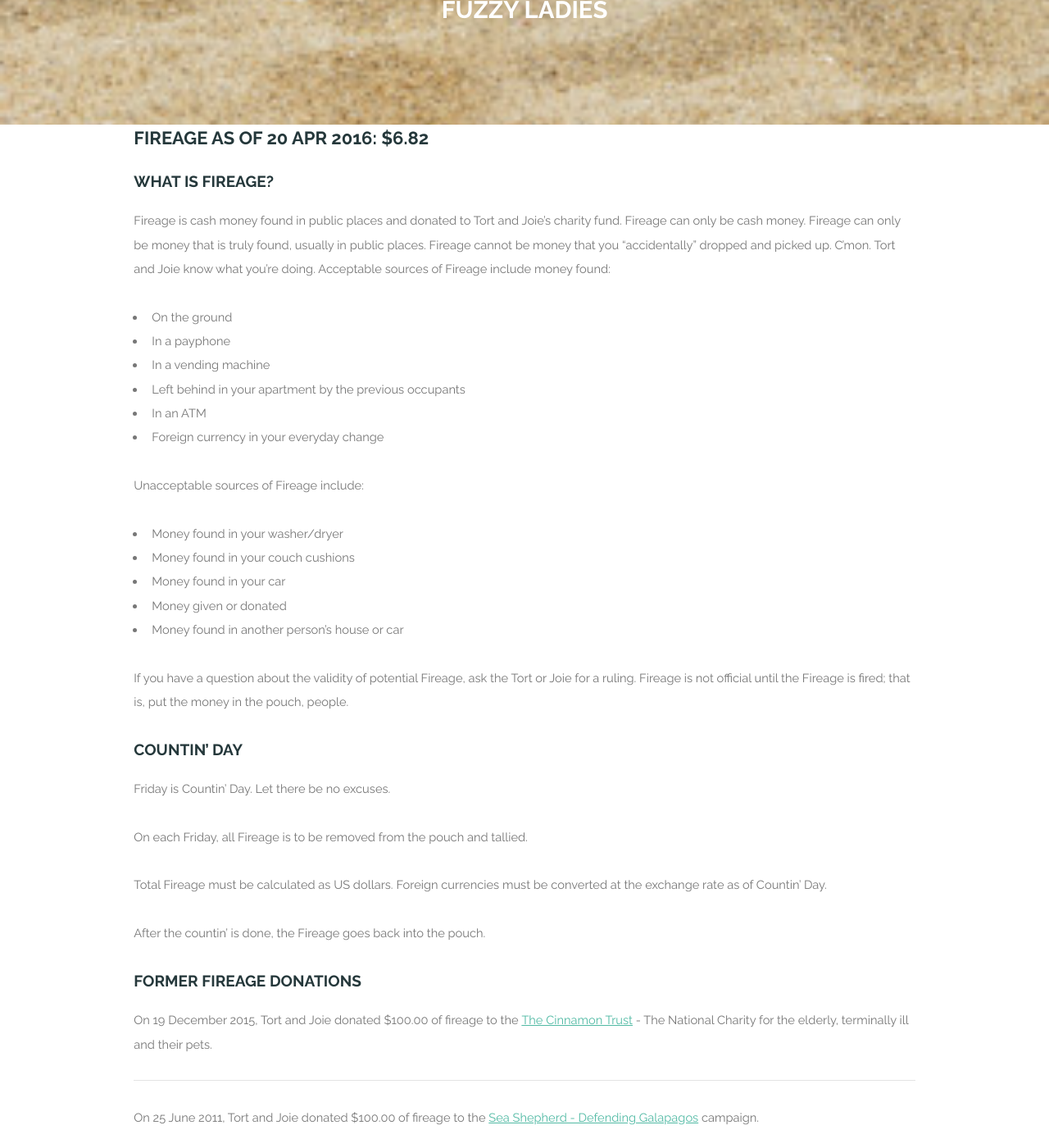
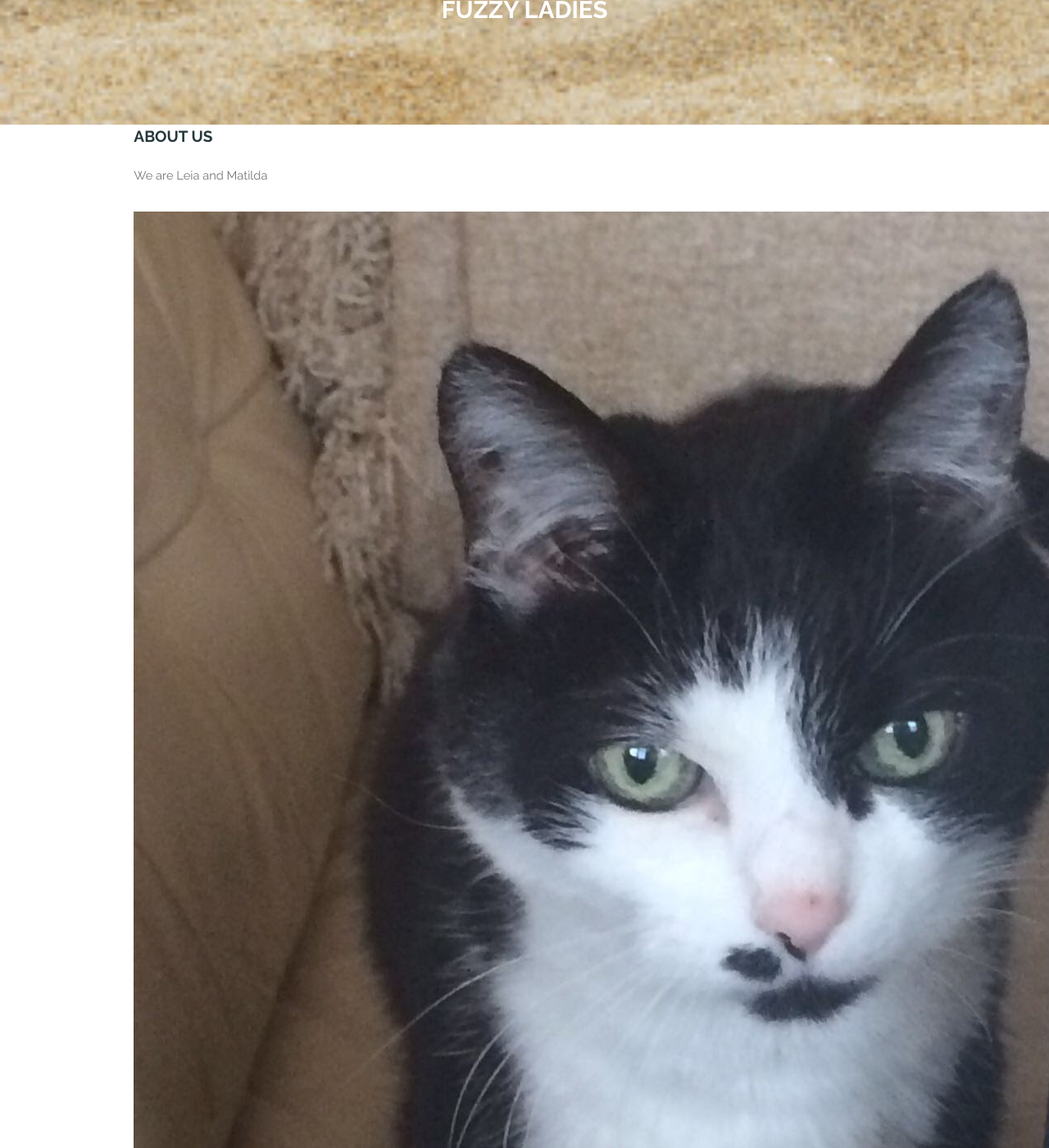
Before and after one commit to jaypalexa/leia-and-matilda, a Jekyll site: the page built from pages/about-us.md, in a window 1280 px wide and 1400 px high, scrolled down 451 px. Shown: the whole window at 82% size. Built offline with Jekyll 4.4.1, drawn with Linux system fonts in a browser that asks for light colours; some of the changed text lies outside the part shown.

Commit message:
Changes to _config.yml; Rudimentary About Us page.

```diff
--- a/_config.yml
+++ b/_config.yml
@@ -9,7 +9,7 @@ highlighter: rouge
 # Themes are encouraged to use these universal variables
 # so be sure to set them if your theme uses them.
 #
-title : Tort and Joie
+title : Leia and Matilda
 author :
   name : nil
   email : nil
@@ -17,10 +17,10 @@ author :
   twitter : nil
   feedburner : nil
 
-url: http://www.tortandjoie.com
+url: http://www.leia-and-matilda.com
 # url: https://jaypalexa.github.io
-# baseurl: /tortandjoie
-production_url : https://jaypalexa.github.io/tortandjoie/
+# baseurl: /leia-and-matilda
+production_url : https://jaypalexa.github.io/leia-and-matilda/
 # favicon: /favicon.ico
 # theme: minima
 
--- a/pages/about-us.md
+++ b/pages/about-us.md
@@ -1,41 +1,10 @@
 ---
 layout: default
-title: Fireage
+title: About Us
 ---
 <div>
-<h2>Fireage as of 20 Apr 2016: <strong>$6.82</strong></h2>
-  <h3>What is Fireage?</h3>
-  <p>Fireage is cash money found in public places and donated to Tort and Joie’s charity fund. Fireage can only be cash money. Fireage can only be money that is truly found, usually in public places. Fireage cannot be money that you “accidentally” dropped and picked up. C’mon. Tort and Joie know what you’re doing. Acceptable sources of Fireage include money found:</p>
-  <ul>
-    <li>On the ground</li>
-    <li>In a payphone</li>
-    <li>In a vending machine</li>
-    <li>Left behind in your apartment by the previous occupants</li>
-    <li>In an ATM</li>
-    <li>Foreign currency in your everyday change</li>
-  </ul>
-  <p>Unacceptable sources of Fireage include:</p>
-  <ul>
-    <li>Money found in your washer/dryer</li>
-    <li>Money found in your couch cushions</li>
-    <li>Money found in your car</li>
-    <li>Money given or donated</li>
-    <li>Money found in another person’s house or car</li>
-  </ul>
-  <p>If you have a question about the validity of potential Fireage, ask the Tort or Joie for a ruling. Fireage is not official until the Fireage is fired; that is, put the money in the pouch, people.</p>
-  <h3>Countin’ Day</h3>
-  <p>Friday is Countin’ Day. Let there be no excuses.</p>
-  <p>On each Friday, all Fireage is to be removed from the pouch and tallied.</p>
-  <p>Total Fireage must be calculated as US dollars. Foreign currencies must be converted at the exchange rate as of Countin’ Day.</p>
-  <p>After the countin’ is done, the Fireage goes back into the pouch.</p>
-  <h3>Former Fireage Donations</h3>
-  <p>On 19 December 2015, Tort and Joie donated $100.00 of fireage to the <a href="http://www.cinnamon.org.uk/">The Cinnamon Trust</a> - The National Charity for the elderly, terminally ill and their pets.</p>
-  <hr />
-  <p>On 25 June 2011, Tort and Joie donated $100.00 of fireage to the <a href="http://www.seashepherd.org/galapagos/">Sea Shepherd - Defending Galapagos</a> campaign.</p>
-  <hr />
-  <p>On 12 December 2009, Tort and Joie donated $100.00 of fireage to the <a href="http://www.rspb.org.uk/supporting/campaigns/albatross/">RSPB - Save The Albatross</a> campaign.</p>
-  <hr />
-  <p>In September 2006, Tort and Joie donated previous Fireage gatherings toward the purchase of two commemorative bricks at the Georgia Sea Turtle Center. Unkie Hugh was kind enough to take pictures of the final product:</p>
-  <img src="{{ site.url }}{{ site.baseurl }}/assets/images/tort_and_joie_brick_1.jpg" /><br />
-  <img src="{{ site.url }}{{ site.baseurl }}/assets/images/tort_and_joie_brick_2.jpg" /><br />
+  <h3>About Us</h3>
+  <p>We are Leia and Matilda</p>
+  <img src="{{ site.url }}{{ site.baseurl }}/assets/images/20170306_leia.jpg" /><br />
+  <img src="{{ site.url }}{{ site.baseurl }}/assets/images/20170306_matilda.jpg" /><br />
 </div>
```
